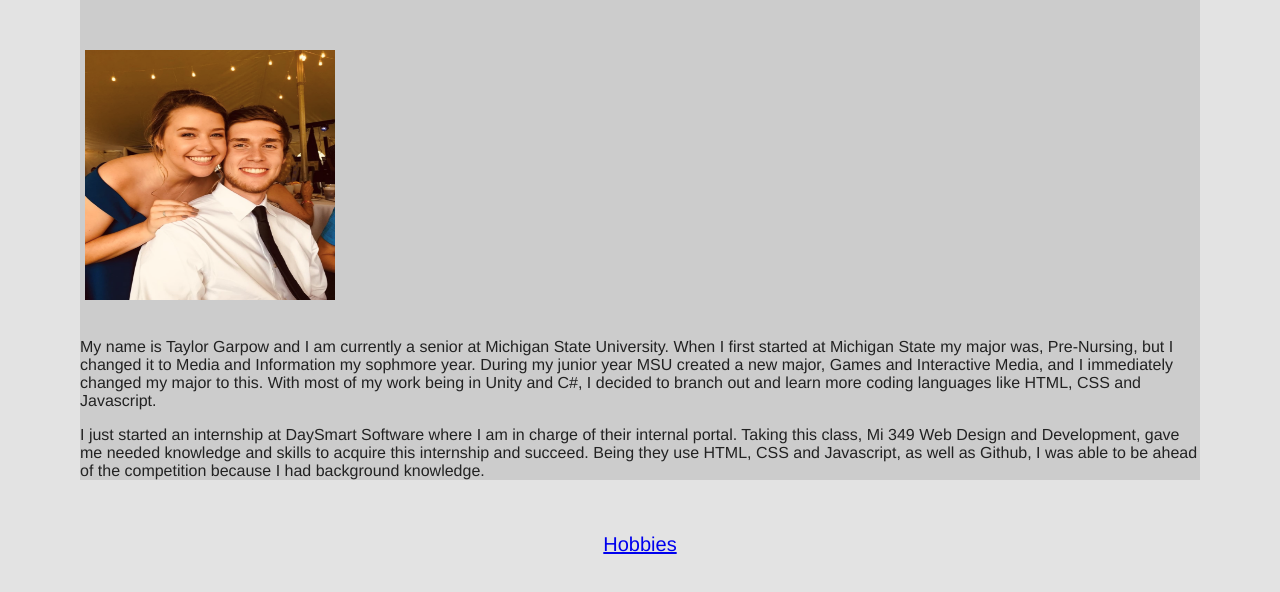
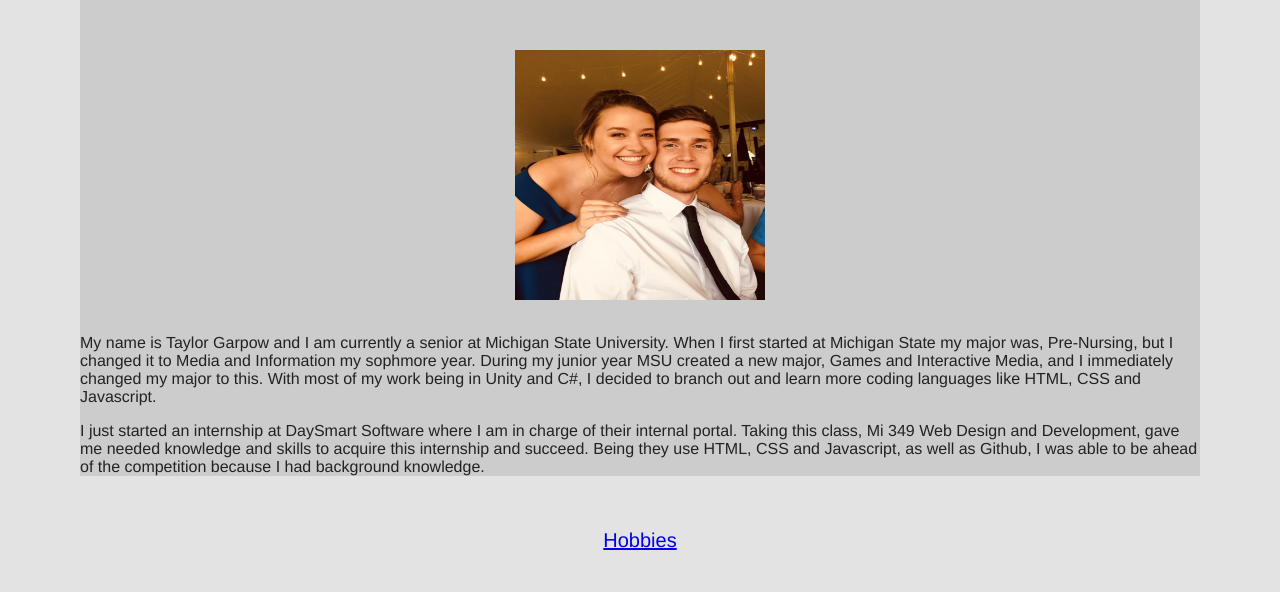
Before and after one commit to garpowta/mi349_final, a plain HTML site: page index.html in a window 1280 px wide. Shown: the part 210-802 px from the top of the page. Drawn offline with Linux system fonts and the light colour scheme.

Commit message:
center img

```diff
--- a/style.css
+++ b/style.css
@@ -37,7 +37,9 @@ h1 {
 
 
 .card img {
-    margin-left: 5px;
+    margin-left: auto;
+    margin-right: auto;
+    display: block;
     width: 250px;
     height: 250px;
     text-align: center;
```
